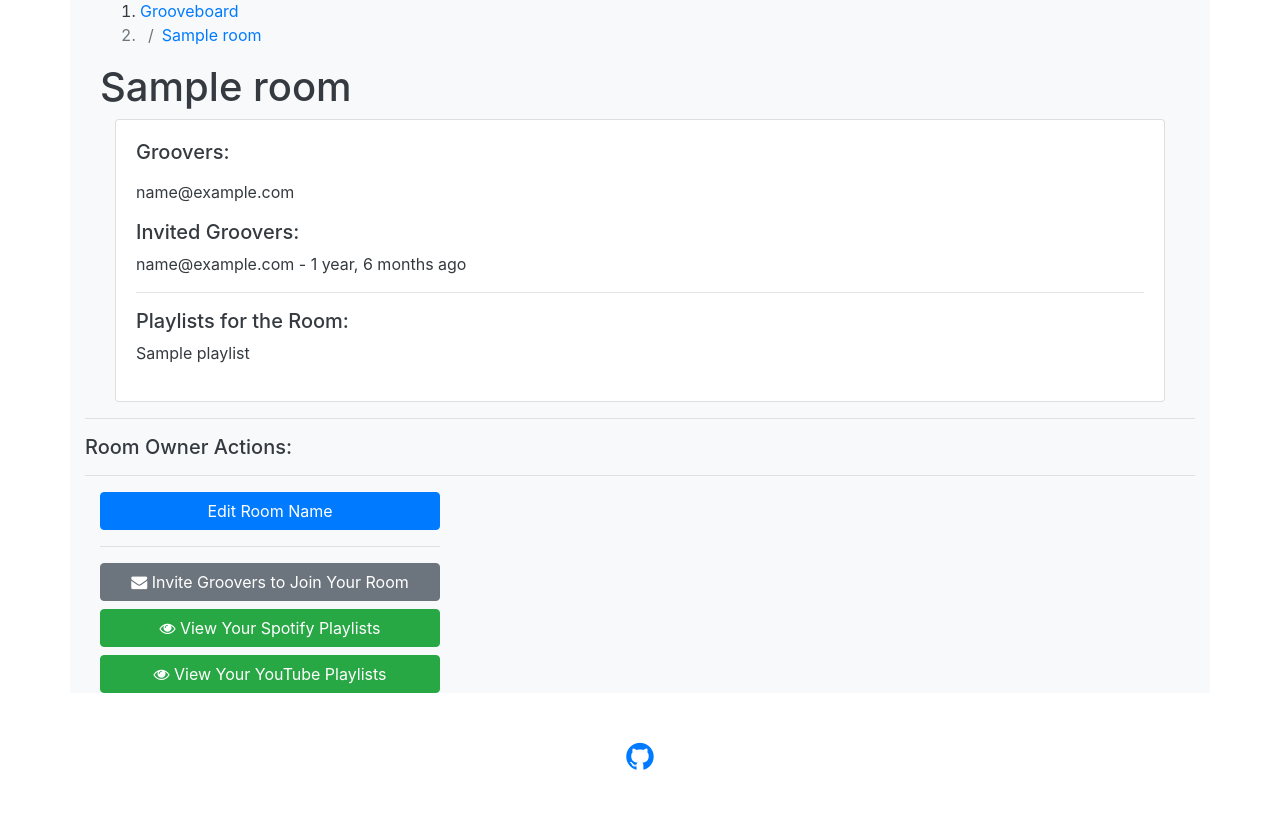
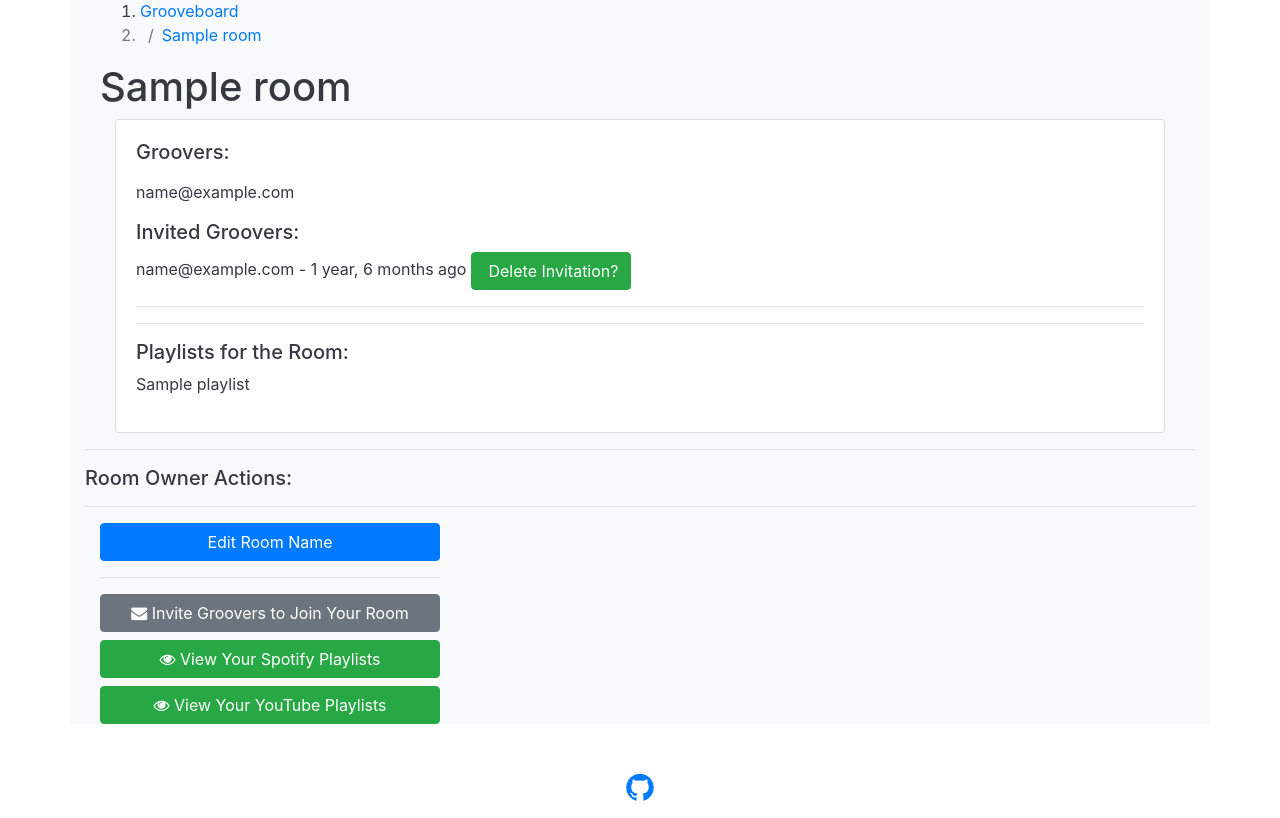
Before and after one commit to CodeHubOrg/TeamGroove, a Django app: page /room/1/ in a window 1280 px wide. Shown: the part 73-891 px from the top of the page. Run offline with Django 3.2, Linux system fonts and the light colour scheme; a user stored in the database is signed in; tables that the repository leaves empty hold one stand-in row (values such as "Sample post").

Commit message:
DJ revokes an invitation resolves issue #60

```diff
--- a/room/views.py
+++ b/room/views.py
@@ -143,3 +143,12 @@ def delete_room(request, room_id):
     messages.info(request, "Your room was deleted.")
 
     return redirect('grooveboard')
+
+@login_required
+def delete_invitation(request, email):
+    invitation = get_object_or_404(Invitation, room=request.user.active_room_id, email=email)
+    invitation.delete()
+
+    messages.info(request, f"Your invitation to: {email} was deleted.")
+
+    return redirect('room', room_id=request.user.active_room_id)
--- a/spotify/views.py
+++ b/spotify/views.py
@@ -100,4 +100,4 @@ def add_playlist_to_room(request, playlist_id):
 
     messages.info(request, "Your playlist was added to your room.")
 
-    return render(request, 'grooveboard.html')
+    return redirect('room', room_id=request.user.active_room_id)
--- a/team_groove/templates/room.html
+++ b/team_groove/templates/room.html
@@ -47,7 +47,8 @@
                 {% endfor %}
                 <h5>Invited Groovers:</h5>
                 {% for member in invitations %}
-                    <p>{{ member.email }} - {{ member.date_sent|timesince }} ago</p>
+                    <p>{{ member.email }} - {{ member.date_sent|timesince }} ago <a href="{% url 'delete_invitation' member.email %}" class="btn btn-success btn-small"><i class="fa fa-delete" aria-hidden="true"></i> Delete Invitation?</a></p>
+                    <hr>
                 {% endfor %}
                 <hr>
                 <h5>Playlists for the Room:</h5>
--- a/team_groove/urls.py
+++ b/team_groove/urls.py
@@ -20,7 +20,7 @@ from django.contrib.auth import views as auth_views
 from core.views import FrontPageView
 from users.views import signup
 from grooveboard.views import grooveboard
-from room.views import add_room, activate_room, room, invite, accept_invitation, edit_room, delete_room
+from room.views import add_room, activate_room, room, invite, accept_invitation, edit_room, delete_room, delete_invitation
 
 from spotify.views import authorize_with_spotify, user_playlist_tracks, add_playlist_to_room
 
@@ -35,6 +35,7 @@ urlpatterns = [
     path('room/edit_room/', edit_room, name='edit_room'),
     path('room/delete_room/<int:room_id>/', delete_room, name='delete_room'),
     path('room/accept_invitation/', accept_invitation, name='accept_invitation'),
+    path('room/delete_invitation/<email>', delete_invitation, name='delete_invitation'),
 
     path('spotify/authorize_with_spotify/<spotify_code>', authorize_with_spotify, name='authorize_with_spotify'),
     path('spotify/authorize_with_spotify/', authorize_with_spotify, name='authorize_with_spotify'),
```
Also changed, not shown: room/tests.py (+34 -0 lines).
